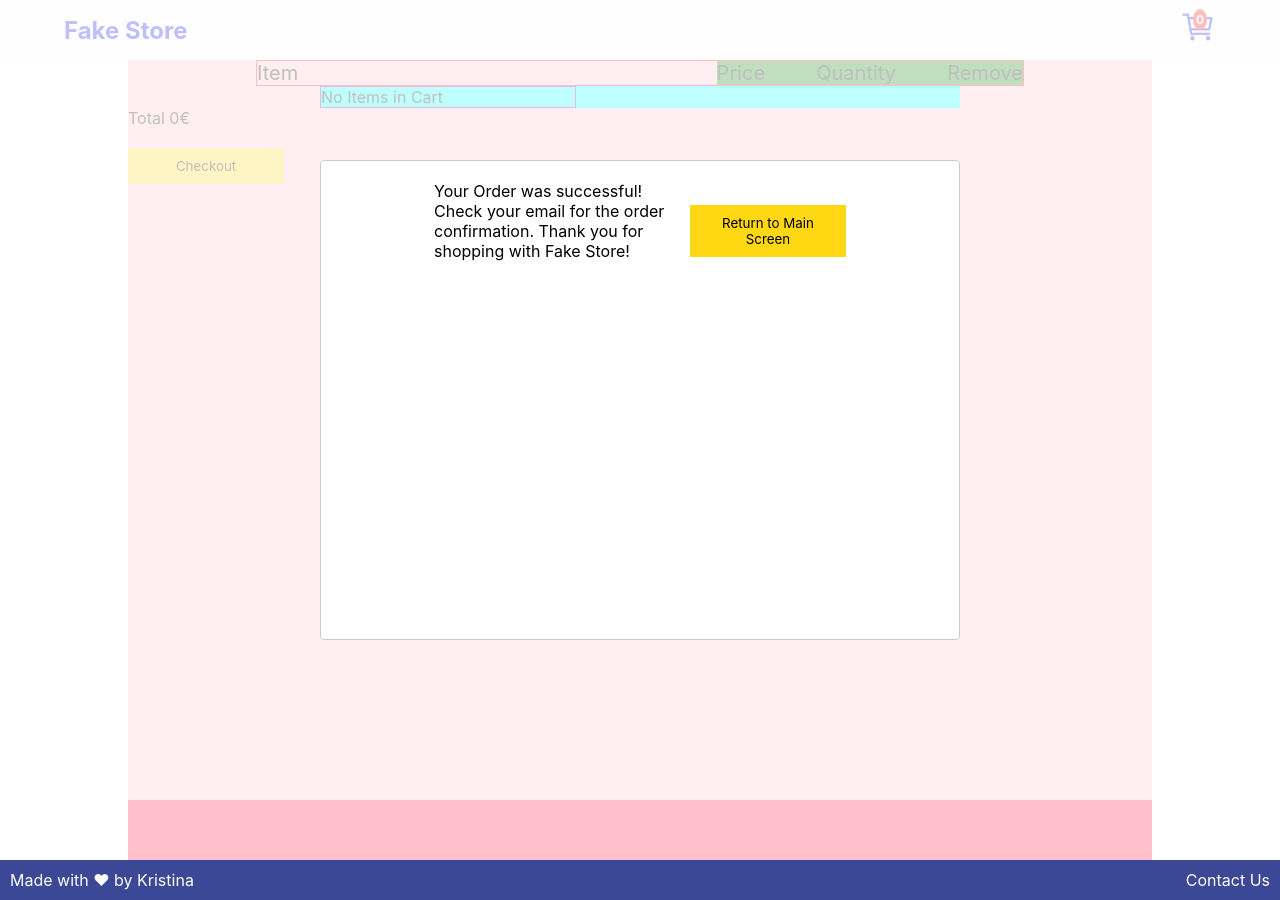
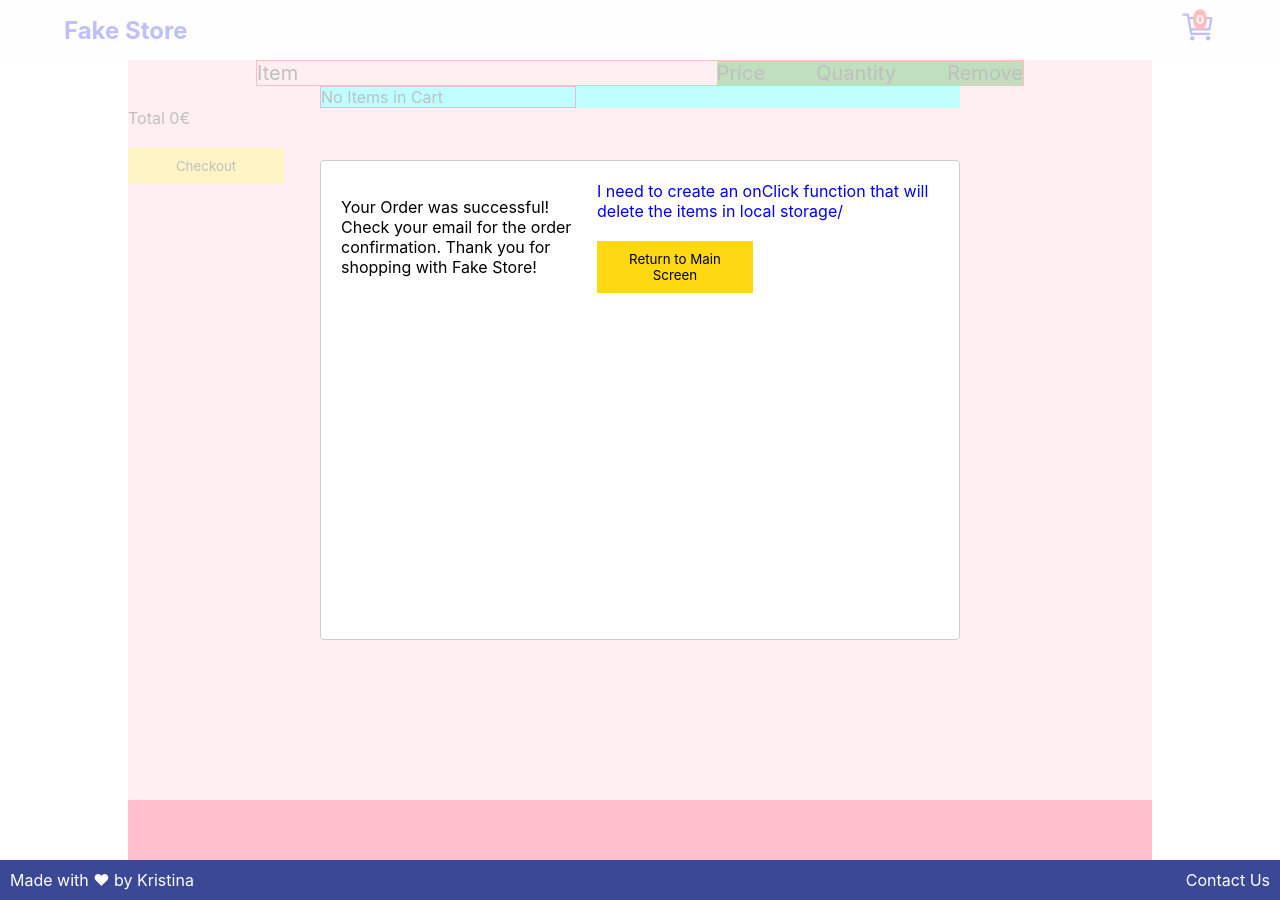
Before and after one commit to d3viniti/unit5FakeStore, a React (Vite) app: page /checkout in a window 1280 px wide. Both pictures are taken after a click on the button "Checkout". Built offline with nearby package versions, Linux system fonts and the light colour scheme.

Commit message:
created redirect file

```diff
--- a/src/pages/CheckoutPage/CheckoutPage.jsx
+++ b/src/pages/CheckoutPage/CheckoutPage.jsx
@@ -104,6 +104,7 @@ Modal.setAppElement(document.getElementById('root'));
 Check your email for the order confirmation. Thank you for shopping with Fake Store!
           </p>
           <Link to='/'>
+            I need to create an onClick function that will delete the items in local storage/
             <button className='home-btn'>Return to Main Screen</button>
           </Link>
         </div>
```
Also changed, not shown: 1 other file (tests, documents, lock files or other folders).
